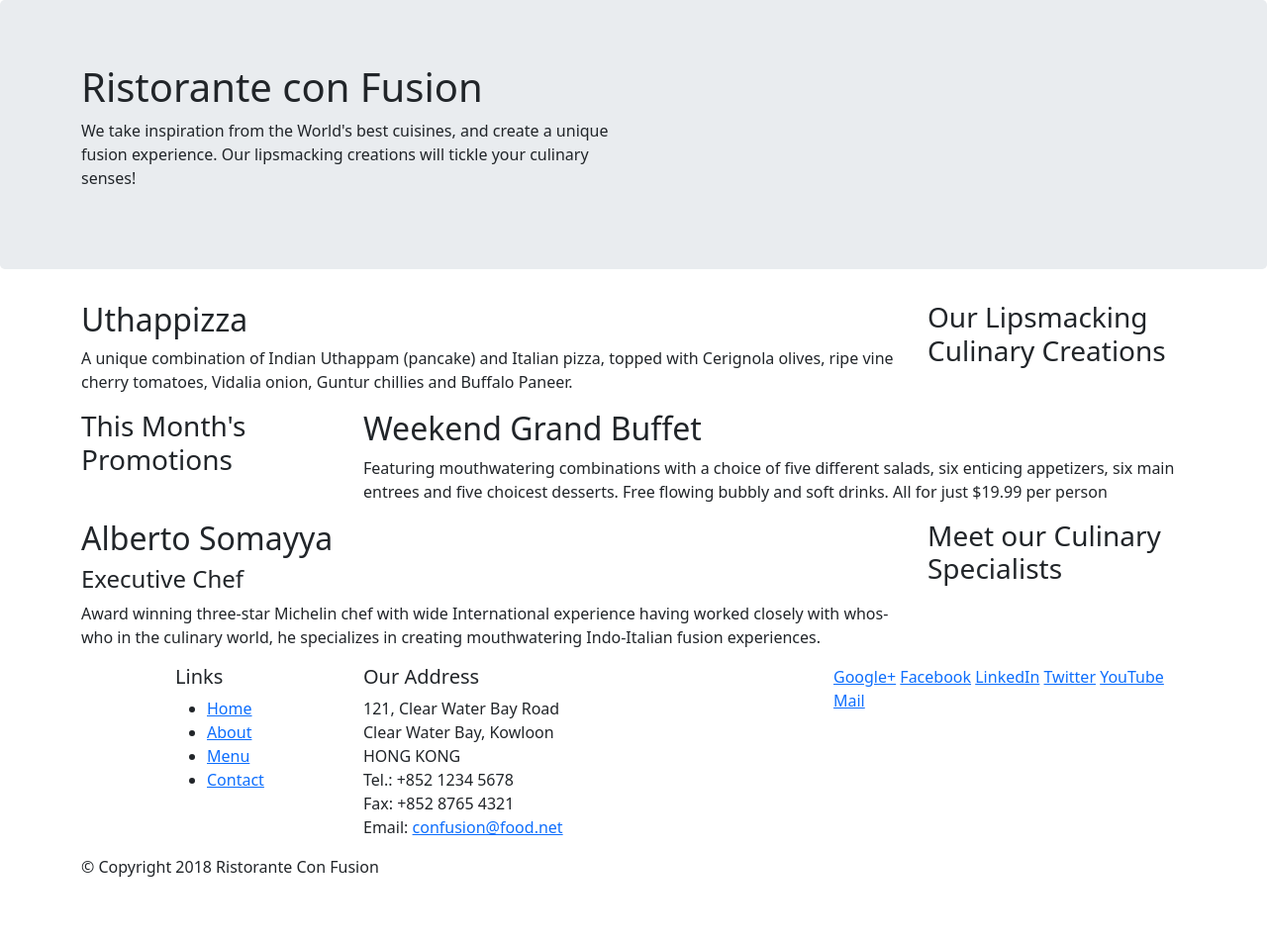
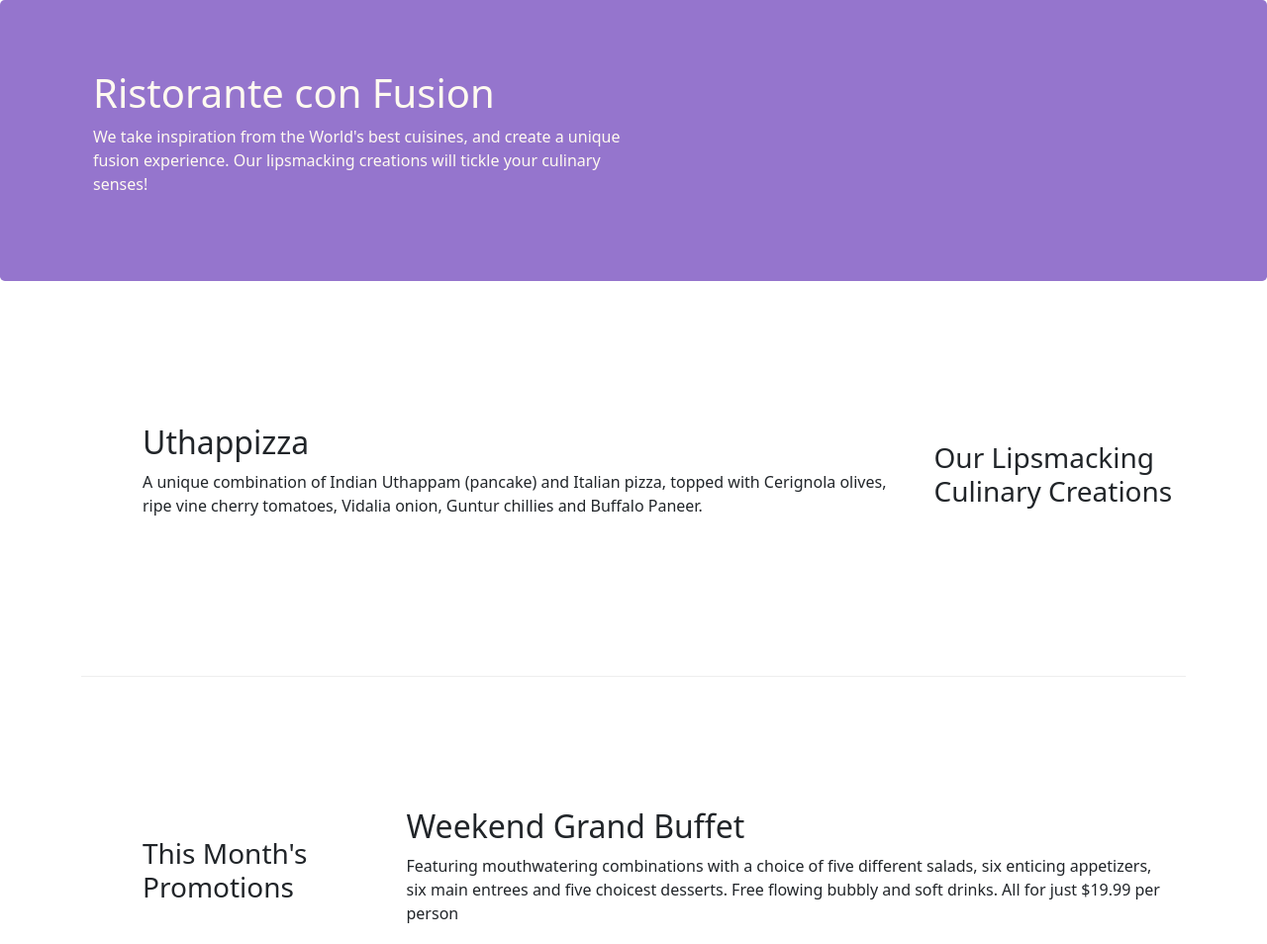
Before and after one commit to doppedheart/resturant, a website: page index.html in a window 1280 px wide. Shown: the top 954 px of the page at 99% size. Before the commit the page ends 904 px from the top, so only its background shows below. Drawn offline with nearby package versions, Linux system fonts and the light colour scheme.

Commit message:
bootstrap grid part 2 changes

```diff
--- a/index.html
+++ b/index.html
@@ -8,16 +8,16 @@
      <meta charset="utf-8">
      <meta name="viewport" content="width=device-width, initial-scale=1, shrink-to-fit=no">
      <meta http-equiv="x-ua-compatible" content="ie=edge">
-
      <!-- Bootstrap CSS -->
      <link rel="stylesheet" href="node_modules/bootstrap/dist/css/bootstrap.min.css">
+     <link rel="stylesheet" href="styles.css">
 </head>
 
 <body>
 
     <header class="jumbotron">
         <div class="container">
-            <div class="row">
+            <div class="row row-header">
                 <div class="col-12 col-sm-6">
                     <h1>Ristorante con Fusion</h1>
                     <p>We take inspiration from the World's best cuisines, and create a unique fusion experience. Our lipsmacking creations will tickle your culinary senses!</p>
@@ -29,7 +29,7 @@
     </header>
 
     <div class ="container">
-        <div class="row">
+        <div class="row row-content align-items-center">
             <div class="col-12 col-sm-4 order-sm-last col-md-3">
                 <h3>Our Lipsmacking Culinary Creations</h3>
             </div>
@@ -40,7 +40,7 @@
         </div>
 
 
-        <div class="row">
+        <div class="row row-content align-items-center">
             <div class="col-12 col-sm-4 col-md-3">
                 <h3>This Month's Promotions</h3>
             </div>
@@ -50,7 +50,7 @@
             </div>
         </div>
 
-        <div class="row">
+        <div class="row row-content align-items-center">
             <div class="col-12 col-sm-4 order-sm-last col-md-3">
                 <h3>Meet our Culinary Specialists</h3>
             </div>
@@ -62,12 +62,12 @@
         </div>
     </div>
 
-    <footer >
+    <footer class="footer">
         <div class="container">
             <div class="row">
                 <div class="col-4 offset-1 col-sm-2">
                     <h5>Links</h5>
-                    <ul>
+                    <ul class="list-unstyled">
                         <li><a href="#">Home</a></li>
                         <li><a href="#">About</a></li>
                         <li><a href="#">Menu</a></li>
@@ -85,8 +85,8 @@
 		              Email: <a href="mailto:confusion@food.net">confusion@food.net</a>
 		           </address>
                 </div>
-                <div class="col-12 col-sm-4">
-                    <div>
+                <div class="col-12 col-sm-4 align-self-center">
+                    <div class="text-center">
                         <a href="http://google.com/+">Google+</a>
                         <a href="http://www.facebook.com/profile.php?id=">Facebook</a>
                         <a href="http://www.linkedin.com/in/">LinkedIn</a>
@@ -96,7 +96,7 @@
                     </div>
                 </div>
            </div>
-           <div class="row">
+           <div class="row justify-content-center">
                 <div class="col-auto">
                     <p>© Copyright 2018 Ristorante Con Fusion</p>
                 </div>
@@ -105,7 +105,6 @@
     </footer>
      <!-- jQuery first, then Popper.js, then Bootstrap JS. -->
      <script src="node_modules/jquery/dist/jquery.slim.min.js"></script>
-     <script src="node_modules/popper.js/dist/umd/popper.min.js"></script>
      <script src="node_modules/bootstrap/dist/js/bootstrap.min.js"></script>
 
 </body>
--- /dev/null
+++ b/styles.css
@@ -0,0 +1,29 @@
+.row-header{
+    margin:0px auto;
+    padding: 0px auto;
+
+}
+
+.row-content{
+    margin: 0px auto;
+    padding: 50px 0px 50px 50px;
+    border-bottom: 1px ridge;
+    min-height: 400px;
+}
+
+.footer{
+    background-color: #D1C4E9;
+    margin: 0px auto;
+    padding: 20px 0px 20px 20px;
+}
+.jumbotron{
+    padding: 70px 30px 70px 30px;
+    margin:0px auto;
+    background: #9575cd;
+    color:floralwhite;
+}
+.address{
+    font-size: 80%;
+    margin: 0px;
+    color: #0f0f0f;
+}
```
